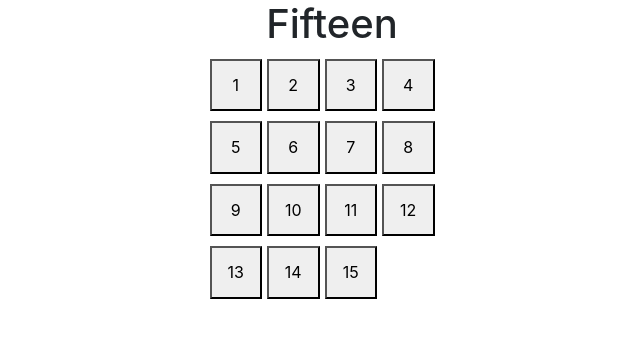
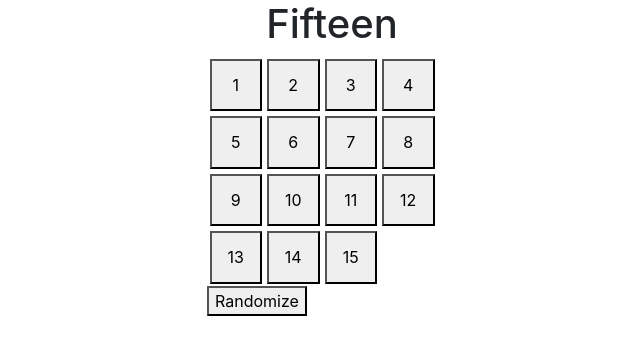
Before and after one commit to CodySelman/react-fifteen, a React (Create React App) app: page / in a window 1280 px wide. Shown: the top 354 px of the page, without its empty margins (308-948 px from the left). Built offline with nearby package versions, Linux system fonts and the light colour scheme.

Commit message:
Created randomizeGrid method which creates a random solvable state and sets the grid to it. Fixed a bug allowing player to make illegal moves using slideLeft and slideRight due to missing conditions in handleClick method.

```diff
--- a/src/App.js
+++ b/src/App.js
@@ -8,6 +8,7 @@ class App extends Component {
     this.state = {
       cells: []
     };
+    this.randomizeGrid = this.randomizeGrid.bind(this);
   }
   componentDidMount() {
     this.gameStart();
@@ -19,28 +20,24 @@ class App extends Component {
       newCells.push(cell);
     }
     this.setState({
-      cells: newCells
+      cells: newCells,
+      random: 0
     });
   }
   handleClick(index) {
     //if there is a cell above, below, left, or right of clicked cell, with value 0, swapCell
     const cells = this.state.cells;
-    if(cells[index - 1] && cells[index - 1].value === 16){
-      console.log('handleClick - slideLeft');
+    if(cells[index - 1] && (index % 4 !== 0) && cells[index - 1].value === 16){
       this.slideLeft(index);
     } else if (cells[index - 4] && cells[index - 4].value === 16){
-      console.log('handleClick - slideUp');
       this.slideUp(index);
-    } else if (cells[index + 1] && cells[index + 1].value === 16){
-      console.log('handleClick - slideRight');
+    } else if (cells[index + 1] && (index % 4 !== 3) && cells[index + 1].value === 16){
       this.slideRight(index);
     } else if (cells[index + 4] && cells[index + 4].value === 16){
-      console.log('handleClick - slideDown');
       this.slideDown(index);
     }
   }
   slideUp(index){
-    console.log('slideUp' + index);
     const first = this.state.cells.slice(0, index - 4);
     const blankCell = this.state.cells[index - 4];
     const between = this.state.cells.slice(index - 3, index);
@@ -56,7 +53,6 @@ class App extends Component {
     this.setState({'cells': newCells});
   }
   slideDown(index){
-    console.log('slideDown' + index);
     const first = this.state.cells.slice(0, index);
     const clickedCell = this.state.cells[index];
     const between = this.state.cells.slice(index + 1, index + 4);
@@ -72,8 +68,6 @@ class App extends Component {
     this.setState({'cells': newCells});
   }
   slideRight(index){
-    console.log('slideRight ' + index);
-
     const first = this.state.cells.slice(0, index);
     const clickedCell = this.state.cells[index];
     const blankCell = this.state.cells[index + 1];
@@ -87,8 +81,6 @@ class App extends Component {
     this.setState({'cells': newCells});
   }
   slideLeft(index){
-    console.log('slideLeft ' + index);
-
     const clickedCell = this.state.cells[index];
     const blankCell = this.state.cells[index -1];
     const first = this.state.cells.slice(0, index -1);
@@ -102,7 +94,35 @@ class App extends Component {
     this.setState({'cells': newCells});
   }
   randomizeGrid(){
-
+    let randomCellArray = this.state.cells;
+    let emptyCellIndex = randomCellArray.findIndex(item => item.value === 16);
+    for( let i = 0; i < 250; i += 1){
+      let randomSlide = Math.floor(Math.random() * 4);
+      if (randomSlide === 0 && (emptyCellIndex % 4 !== 3) && randomCellArray[emptyCellIndex + 1]){
+        const temp = randomCellArray[emptyCellIndex];
+        randomCellArray[emptyCellIndex] = randomCellArray[emptyCellIndex + 1]
+        randomCellArray[emptyCellIndex + 1] = temp;
+        emptyCellIndex += 1;
+      } else if (randomSlide === 1 && this.state.cells[emptyCellIndex + 4]){
+        const temp = randomCellArray[emptyCellIndex];
+        randomCellArray[emptyCellIndex] = randomCellArray[emptyCellIndex + 4]
+        randomCellArray[emptyCellIndex + 4] = temp;
+        emptyCellIndex += 4;
+      } else if (randomSlide === 2 && (emptyCellIndex % 4 !== 0) && this.state.cells[emptyCellIndex - 1]){
+        const temp = randomCellArray[emptyCellIndex];
+        randomCellArray[emptyCellIndex] = randomCellArray[emptyCellIndex - 1]
+        randomCellArray[emptyCellIndex - 1] = temp;
+        emptyCellIndex -= 1;
+      } else if (randomSlide === 3 && this.state.cells[emptyCellIndex - 4]){
+        const temp = randomCellArray[emptyCellIndex];
+        randomCellArray[emptyCellIndex] = randomCellArray[emptyCellIndex - 4]
+        randomCellArray[emptyCellIndex - 4] = temp;
+        emptyCellIndex -= 4;
+      }
+    }
+    this.setState({
+      cells: randomCellArray
+    })
   }
   render() {
     const { cells } = this.state;
@@ -117,6 +137,7 @@ class App extends Component {
         <h1 className='App--heading'>Fifteen</h1>
         <div className='App--CellGrid-container'>
           {CellGrid}
+          <button onClick={this.randomizeGrid}>Randomize</button>
         </div>
       </div>
     );
```
